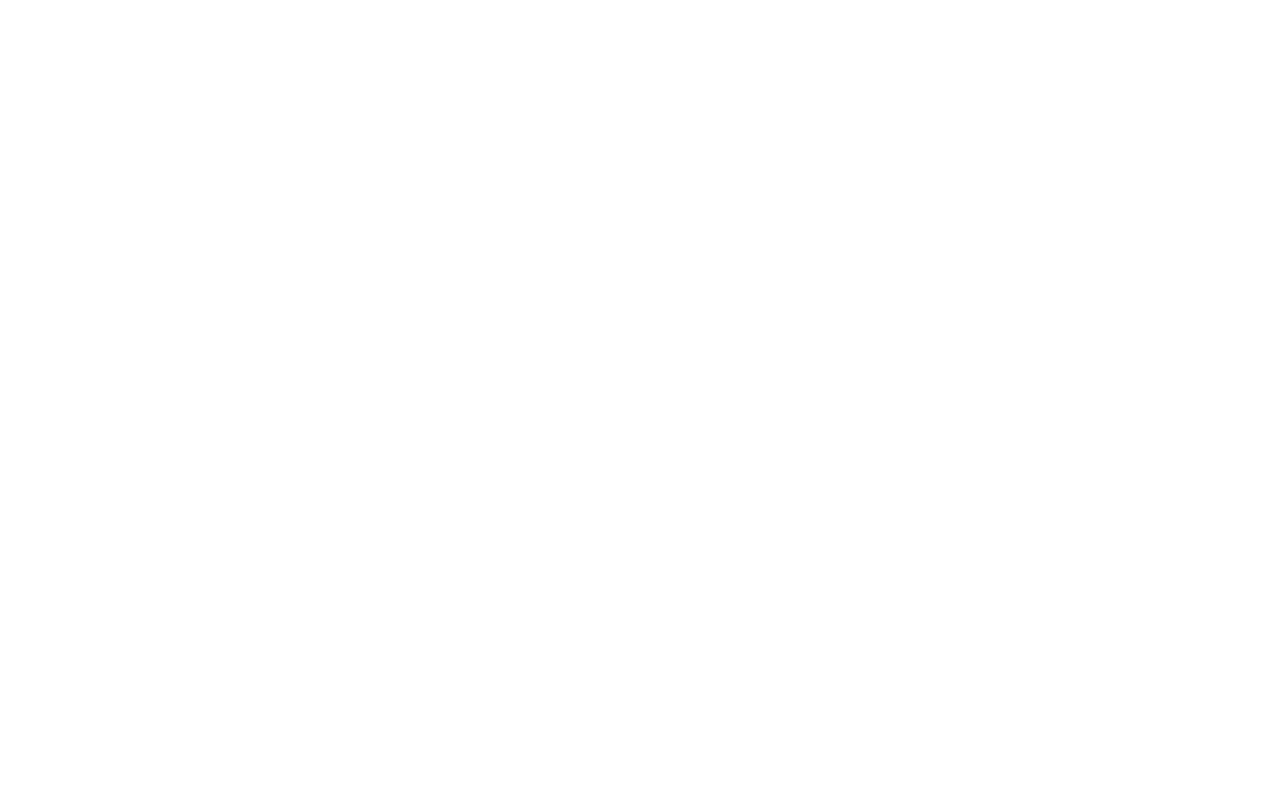
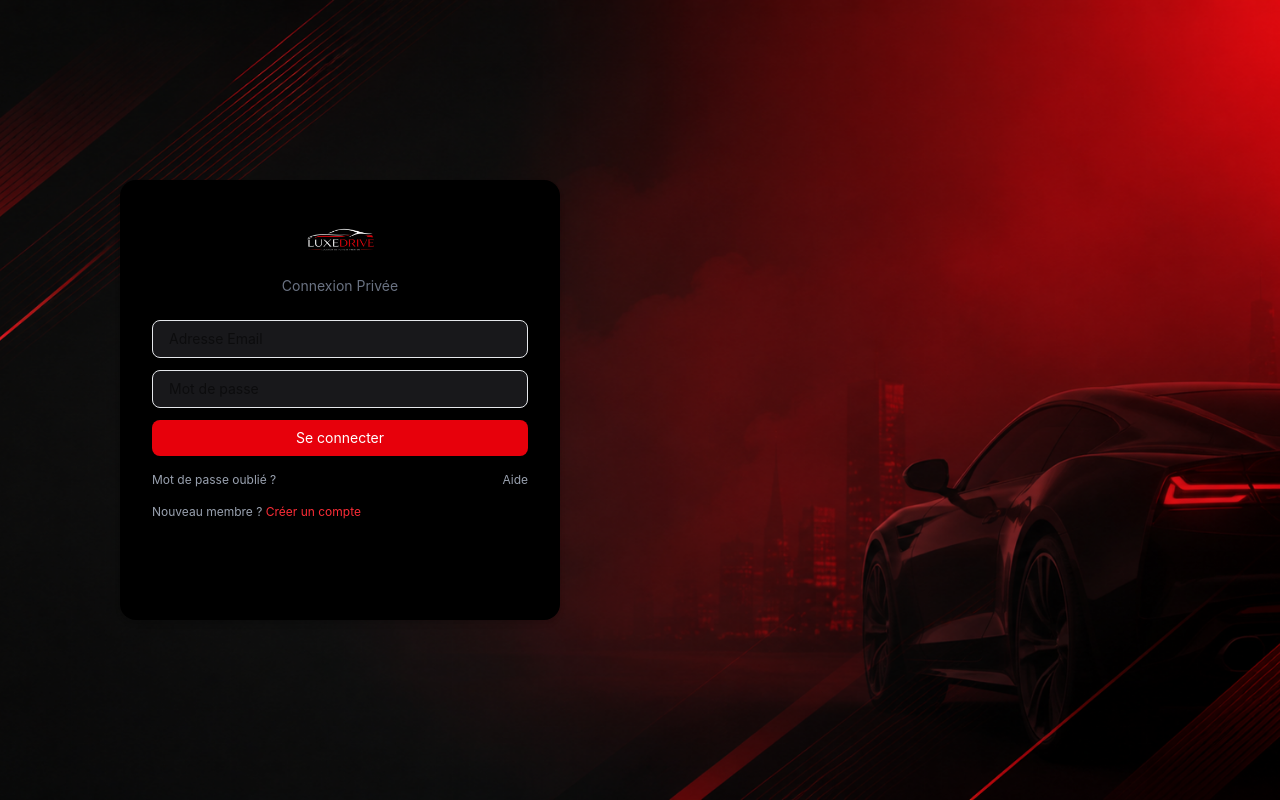
Before and after one commit to mame-fatou28/location-voiture, a React (Vite) app: page / in a window 1280 px wide. Built offline with nearby package versions, Linux system fonts and the light colour scheme.

Commit message:
Ajout de connecter

```diff
--- a/src/App.tsx
+++ b/src/App.tsx
@@ -1,14 +1,14 @@
 import { useState } from 'react'
-
 import './App.css'
+import Connexion from './component/Connecter';
 
 function App() {
 
 
   return (
-    <>
 
-    </>
+  <Connexion/>
+
   )
 }
 
--- /dev/null
+++ b/src/component/Connecter.tsx
@@ -0,0 +1,97 @@
+
+import { useState} from 'react'
+import logoluxe from "../assets/luxedrivee-removebg-preview.png";
+import image1 from "../assets/insscription.png";
+interface ConnexionProps {
+  onSwitch: () => void;
+}
+
+const Connexion: React.FC<ConnexionProps> = ({ onSwitch }) => {
+  const [email, setEmail] = useState('');
+  const [password, setPassword] = useState('');
+  const [message, setMessage] = useState('');
+
+  const handleLogin = (e: any) => {
+    e.preventDefault();
+    if (!email || !password) {
+      setMessage("Veuillez remplir tous les champs.");
+      return;
+    }
+    setMessage("Connexion réussie !");
+  };
+
+  return (
+   <div className="relative w-full h-screen">
+
+      {/* IMAGE */}
+      <img
+        src={image1}
+        className="w-full h-full object-cover"
+        alt="background"
+      />
+
+      {/* OVERLAY */}
+      <div className="absolute inset-0 flex items-center">
+
+        {/* FORMULAIRE A GAUCHE */}
+        <div className="ml-30 h-110 w-110 bg-black p-8 rounded-2xl shadow-md w-80">
+
+          <div className="flex flex-col items-center">
+            <img src={logoluxe} alt="logo" className="h-14 mb-2" />
+            <p className="text-sm text-gray-500 mb-6">Connexion Privée</p>
+          </div>
+
+          <form onSubmit={handleLogin} className="flex flex-col gap-3">
+
+            <input
+              type="email"
+              placeholder="Adresse Email"
+              className="border border-gray-200 bg-zinc-900 rounded-lg px-4 py-2 text-sm outline-none focus:border-gray-400"
+              onChange={(e) => setEmail(e.target.value)}
+            />
+
+            <input
+              type="password"
+              placeholder="Mot de passe"
+              className="border border-gray-200 bg-zinc-900 rounded-lg px-4 py-2 text-sm outline-none focus:border-gray-400"
+              onChange={(e) => setPassword(e.target.value)}
+            />
+
+            <button
+              type="submit"
+              className="bg-red-600 text-white rounded-lg py-2 text-sm "
+            >
+              Se connecter
+            </button>
+          </form>
+
+          <div className="flex justify-between mt-4 text-xs text-gray-400">
+            <span className="cursor-pointer hover:underline">
+              Mot de passe oublié ?
+            </span>
+            <span className="cursor-pointer hover:underline">
+              Aide
+            </span>
+          </div>
+
+          {message && (
+            <p className="text-green-500 text-xs mt-3">{message}</p>
+          )}
+
+          <p className="text-xs text-gray-400 mt-4">
+            Nouveau membre ?{" "}
+            <span
+              onClick={() => onSwitch && onSwitch()}
+              className="text-red-500 cursor-pointer hover:underline"
+            >
+              Créer un compte
+            </span>
+          </p>
+
+        </div>
+      </div>
+    </div>
+  );
+};
+
+export default Connexion;
--- a/src/main.tsx
+++ b/src/main.tsx
@@ -2,6 +2,7 @@
 import { createRoot } from 'react-dom/client'
 
 import App from './App.tsx'
+
 
 createRoot(document.getElementById('root')!).render(
   <StrictMode>
```
Also changed, not shown: src/assets/insscription.png (added), src/assets/luxedrivee-removebg-preview.png (added).
